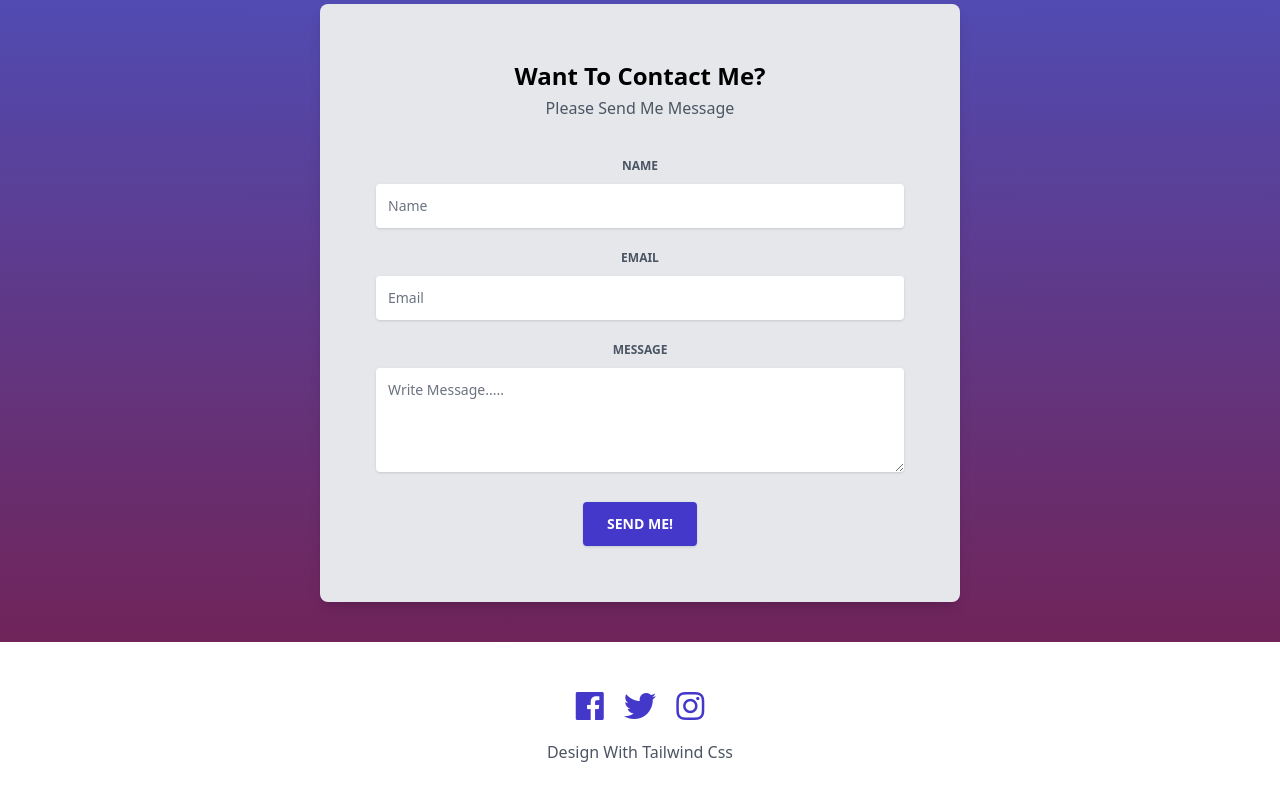
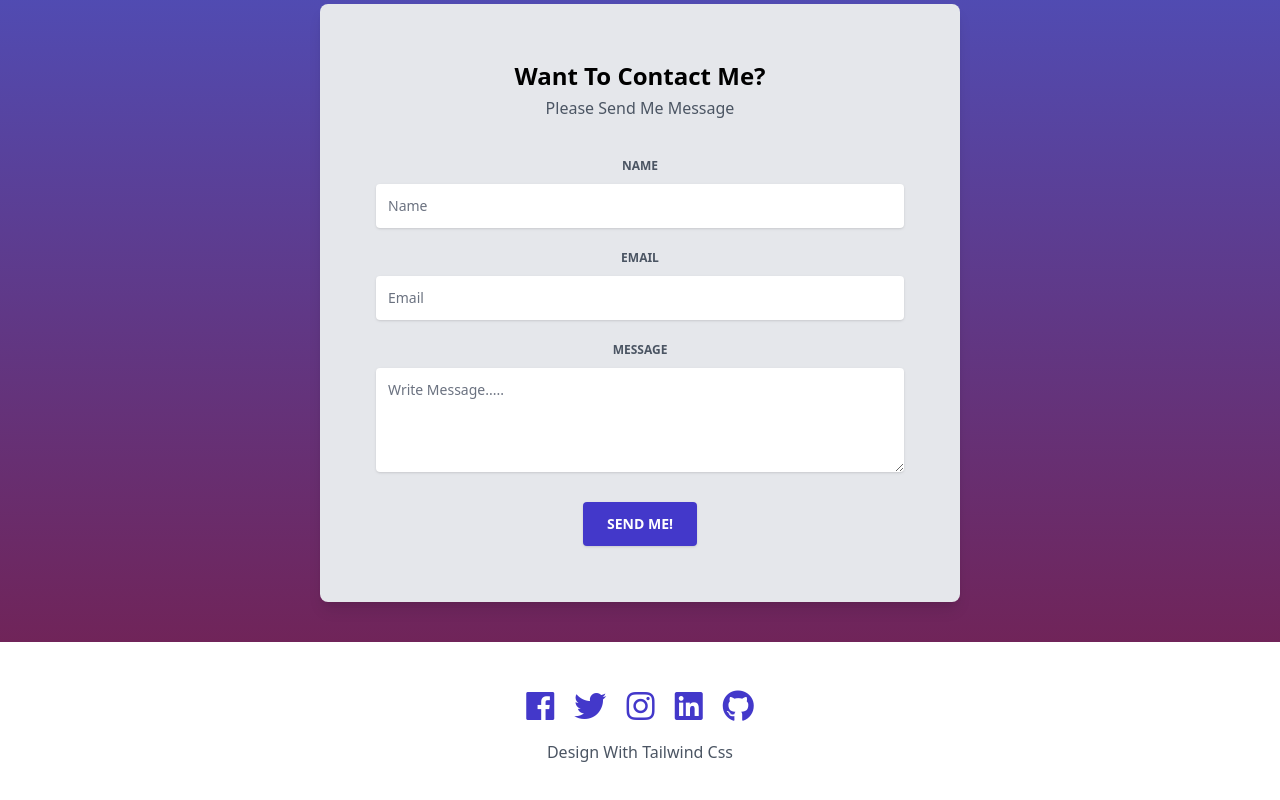
Before and after one commit to rezaprtma391/MyPortofolioV1, a website: page index.html in a window 1280 px wide. Shown: the part 1798-2598 px from the top of the page. Drawn offline with Linux system fonts and the light colour scheme.

Commit message:
update-icon

```diff
--- a/index.html
+++ b/index.html
@@ -227,6 +227,12 @@
         <a href="#" class="text-indigo-700 hover:text-indigo-900 p-2">
           <i class="fa-2x fab fa-instagram"></i>
         </a>
+        <a href="https://www.linkedin.com/in/rezapratama391/" class="text-indigo-700 hover:text-indigo-900 p-2">
+          <i class="fa-2x fab fa-linkedin"></i>
+        </a>
+        <a href="https://github.com/rezaprtma391" class="text-indigo-700 hover:text-indigo-900 p-2">
+          <i class="fa-2x fab fa-github"></i>
+        </a>
       </div>
       <div class="text-center mt-4 text-gray-600">
         Design With Tailwind Css
```
